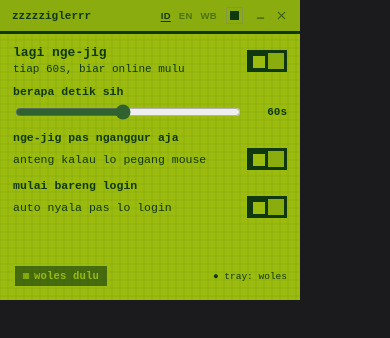
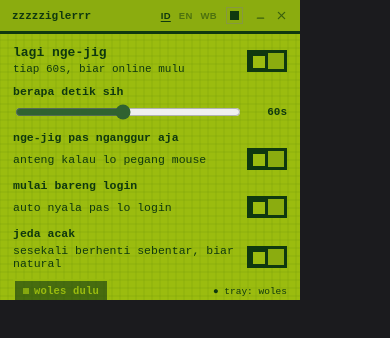
Before and after one commit to raflisbk/zigggler, a website: page src/index.html in a window 390 px wide. Drawn offline with Linux system fonts and the light colour scheme.

Commit message:
feat: switch jeda acak di window settings, sync sama tray (#41)
Wiring frontend buat fitur random break dari rust-core (PR #40,
branch feat/rust-core-random-break): Config.random_breaks,
toggle_random_breaks command, event random-breaks-changed, Status
nambah field random_breaks, tray checkbox 'Jeda Acak' udah ada
(pola do_toggle_autostart).

- Switch baru 'Jeda Acak' di viewMain, pola persis switch autostart
  (field label+desc+switch, posisi di bawah autostart, di atas
  status-row).
- Klik -> invoke('toggle_random_breaks'), state switch ngikut
  balikan command, bukan optimistic local toggle.
- listen('random-breaks-changed') buat sync real-time dari tray
  checkbox, pola sama persis jiggle-changed/autostart-changed.
- get_status() destructure nambah field random_breaks.
- Copy 3 locale: ID 'jeda acak', EN 'random breaks', JP 'ランダム休憩'.

TrayState::Break (badge abu-abu independen dari warna tema) udah
diimplementasi backend-side di PR #40 -- gak ada event live buat
state 'lagi break saat ini' (cuma event toggle fitur on/off), jadi
window gak punya status chip terpisah buat itu, cuma tray yang bisa
nunjukkin breaking real-time per tick. Dicatat di PR description.

Risiko: ini field ke-5 yang ditumpuk di viewMain (jiggle+interval+
idle+autostart+jeda-acak), estimasi tinggi konten makin mepet ke
batas 247px available di window 300x300 -- belum bisa divalidasi
visual beneran di environment ini, perlu cek tauri dev manual.

```diff
--- a/src/index.html
+++ b/src/index.html
@@ -294,6 +294,12 @@
             <div class="switch" id="autostartSwitch" role="switch" aria-checked="false" tabindex="0"><div class="knob"></div></div>
           </div>
         </div>
+        <div class="field">
+          <div class="t" id="randomBreaksLabelT"></div>
+          <div class="row"><span class="idle-copy" id="randomBreaksDesc"></span>
+            <div class="switch" id="randomBreaksSwitch" role="switch" aria-checked="false" tabindex="0"><div class="knob"></div></div>
+          </div>
+        </div>
         <div class="status-row">
           <span class="status-chip" id="statusChip"><span class="pulse"></span><span id="statusChipText"></span></span>
           <span class="tray-preview" id="trayPreview"></span>
@@ -337,6 +343,8 @@
       idleDesc: "anteng kalau lo pegang mouse",
       autostartLabelT: "mulai bareng login",
       autostartDesc: "auto nyala pas lo login",
+      randomBreaksLabelT: "jeda acak",
+      randomBreaksDesc: "sesekali berhenti sebentar, biar natural",
       themeViewTitle: "cari tema",
       backLabel: "cus balik",
       chipOn: "lagi nge-jig",
@@ -352,6 +360,8 @@
       idleDesc: "stays quiet while you're using the mouse",
       autostartLabelT: "start with login",
       autostartDesc: "auto-launches when you log in",
+      randomBreaksLabelT: "random breaks",
+      randomBreaksDesc: "pauses now and then, keeps it natural",
       themeViewTitle: "pick a theme",
       backLabel: "back",
       chipOn: "jigglin'",
@@ -367,6 +377,8 @@
       idleDesc: "マウス触ってる時は邪魔しない",
       autostartLabelT: "ログイン時に自動起動",
       autostartDesc: "ログインしたら自動でオン",
+      randomBreaksLabelT: "ランダム休憩",
+      randomBreaksDesc: "たまに休む、不自然にならないように",
       themeViewTitle: "テーマを選ぶ",
       backLabel: "戻る",
       chipOn: "ジグってる",
@@ -386,6 +398,7 @@
   var config = Object.assign({}, DEFAULT_CONFIG);
   var jiggleOn = false;
   var autostartOn = false;
+  var randomBreaksOn = false;
 
   var tauriInvoke = (window.__TAURI__ && window.__TAURI__.core && window.__TAURI__.core.invoke) || null;
   if (!tauriInvoke) {
@@ -430,6 +443,8 @@
     document.getElementById("idleDesc").textContent = d.idleDesc;
     document.getElementById("autostartLabelT").textContent = d.autostartLabelT;
     document.getElementById("autostartDesc").textContent = d.autostartDesc;
+    document.getElementById("randomBreaksLabelT").textContent = d.randomBreaksLabelT;
+    document.getElementById("randomBreaksDesc").textContent = d.randomBreaksDesc;
     document.getElementById("themeViewTitle").textContent = d.themeViewTitle;
     document.getElementById("backLabel").textContent = d.backLabel;
     document.querySelectorAll(".theme-pick .nm").forEach(function(span, idx){
@@ -457,6 +472,7 @@
     document.getElementById("intervalVal").textContent = config.intervalSecs + "s";
     setSwitch(idleSwitch, config.idleOnly);
     setSwitch(autostartSwitch, autostartOn);
+    setSwitch(randomBreaksSwitch, randomBreaksOn);
     setSwitch(mainSwitch, jiggleOn);
     updateChip();
   }
@@ -548,6 +564,17 @@
   });
   autostartSwitch.addEventListener("keydown", function(e){
     if (e.key === " " || e.key === "Enter") { e.preventDefault(); autostartSwitch.click(); }
+  });
+
+  var randomBreaksSwitch = document.getElementById("randomBreaksSwitch");
+  randomBreaksSwitch.addEventListener("click", function(){
+    invoke("toggle_random_breaks").then(function(result){
+      randomBreaksOn = typeof result === "boolean" ? result : !randomBreaksOn;
+      setSwitch(randomBreaksSwitch, randomBreaksOn);
+    });
+  });
+  randomBreaksSwitch.addEventListener("keydown", function(e){
+    if (e.key === " " || e.key === "Enter") { e.preventDefault(); randomBreaksSwitch.click(); }
   });
 
   var slider = document.getElementById("intervalSlider");
@@ -704,6 +731,10 @@
       autostartOn = !!e.payload;
       setSwitch(autostartSwitch, autostartOn);
     });
+    tauriEvent.listen("random-breaks-changed", function(e){
+      randomBreaksOn = !!e.payload;
+      setSwitch(randomBreaksSwitch, randomBreaksOn);
+    });
   }
 
   Promise.all([invoke("get_config"), invoke("get_status")]).then(function(results){
@@ -713,6 +744,7 @@
     if (status) {
       jiggleOn = !!status.jiggling;
       autostartOn = !!status.autostart;
+      randomBreaksOn = !!status.random_breaks;
     }
     applyConfigToUi();
     renderDeco();
```
